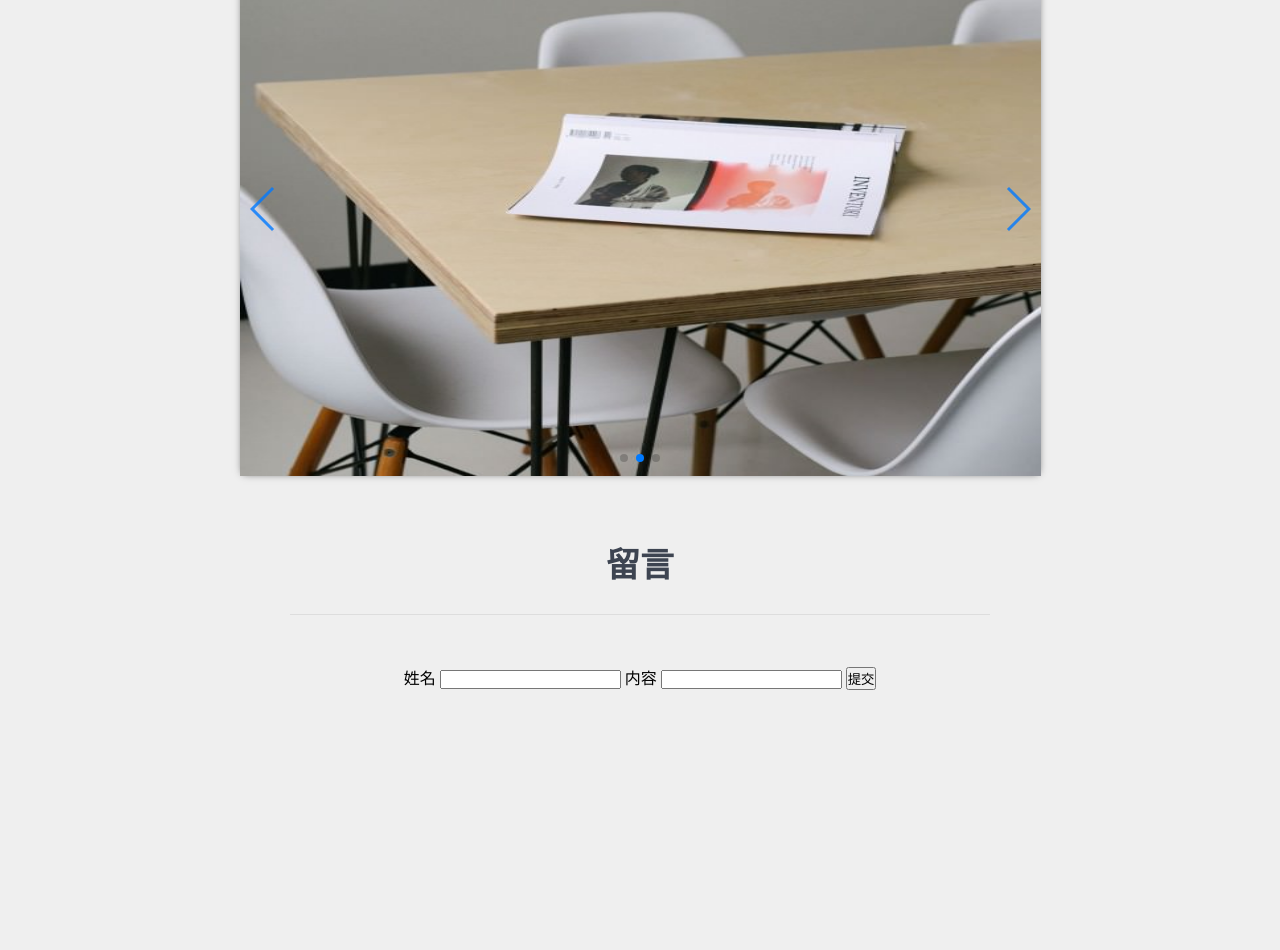
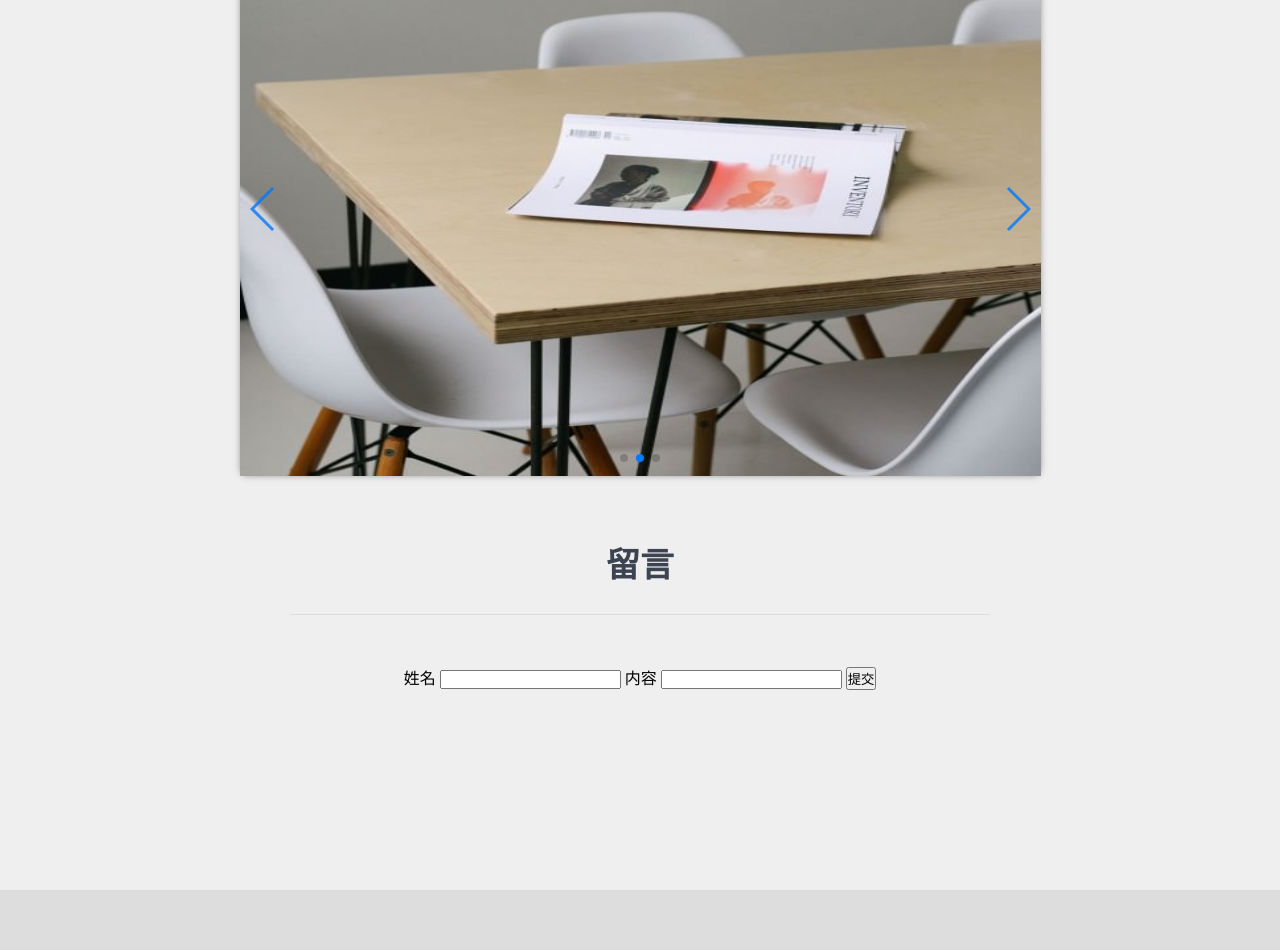
Before and after one commit to setupzhang/resume, a plain HTML site: page index.html in a window 1280 px wide. Shown: the part 1536-2486 px from the top of the page. Before the commit the page ends 2276 px from the top, so only its background shows below. Drawn offline with nearby package versions, Linux system fonts and the light colour scheme; a script that the page names is missing.

Commit message:
优化页面底部样式

```diff
--- a/a.css
+++ b/a.css
@@ -146,6 +146,7 @@ section.skills.sink .progress{
 section.message {
   margin-top: -30px;
   text-align: center;
+  margin-bottom: 200px;
 }
 section.message > h2 {
 margin: 0 auto 28px
@@ -160,3 +161,7 @@ section.message > ol > li {
   padding: 16px;
   border-bottom: 1px solid #DDD;
 }
+body >.siteBottom {
+  height:60px;
+  background-color: #DDDDDD
+}
--- a/index.html
+++ b/index.html
@@ -175,7 +175,7 @@
       <div class="swiper-button-next"></div>
     </div>
   </section>
-  <section data-x id = "message" class="message sink">
+  <section data-x id="message" class="message sink">
     <h2>留言</h2>
     <ol id="messageList">
     </ol>
@@ -187,6 +187,7 @@
       <input type="submit" value="提交">
     </form>
   </section>
+  <div class="siteBottom"></div>
   <script src="https://cdnjs.cloudflare.com/ajax/libs/tween.js/17.1.1/Tween.min.js"></script>
 
   <script src="//cdn.jsdelivr.net/npm/leancloud-storage@3.15.0/dist/av-min.js"></script>
```
